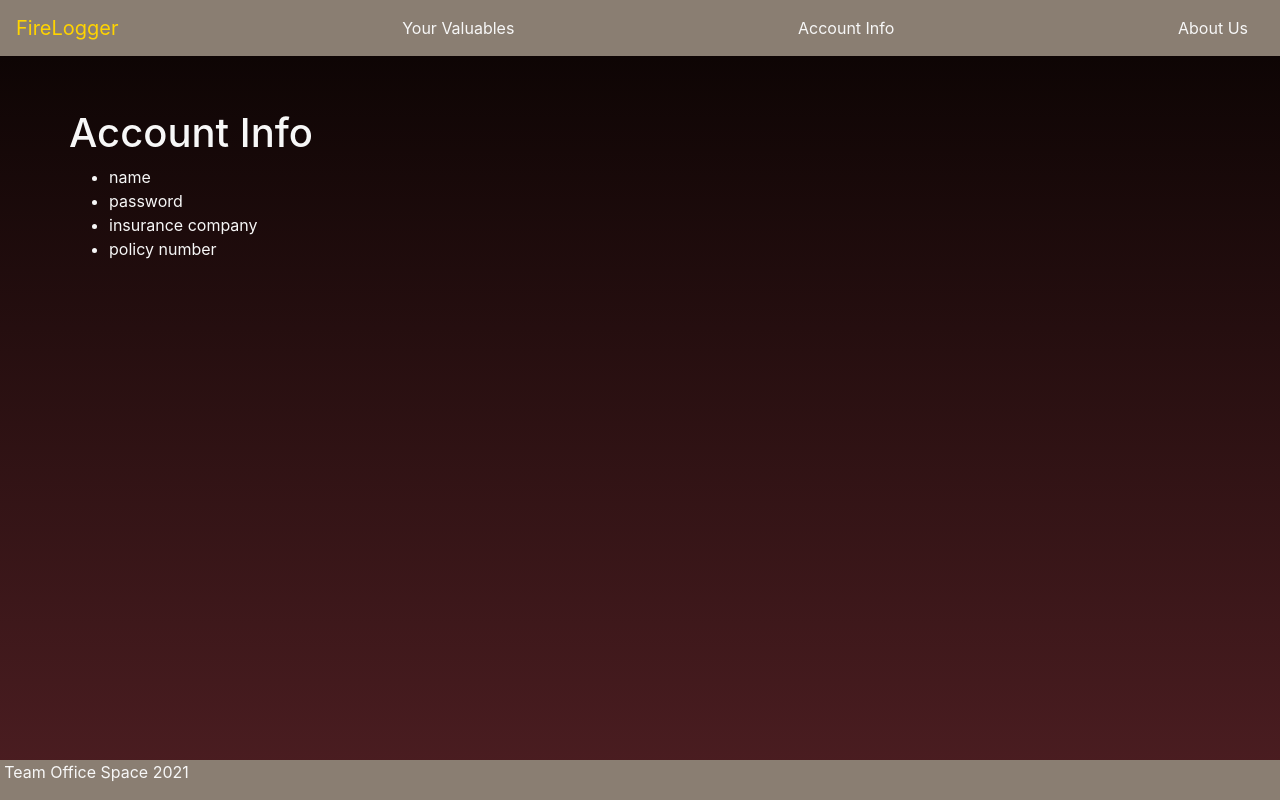
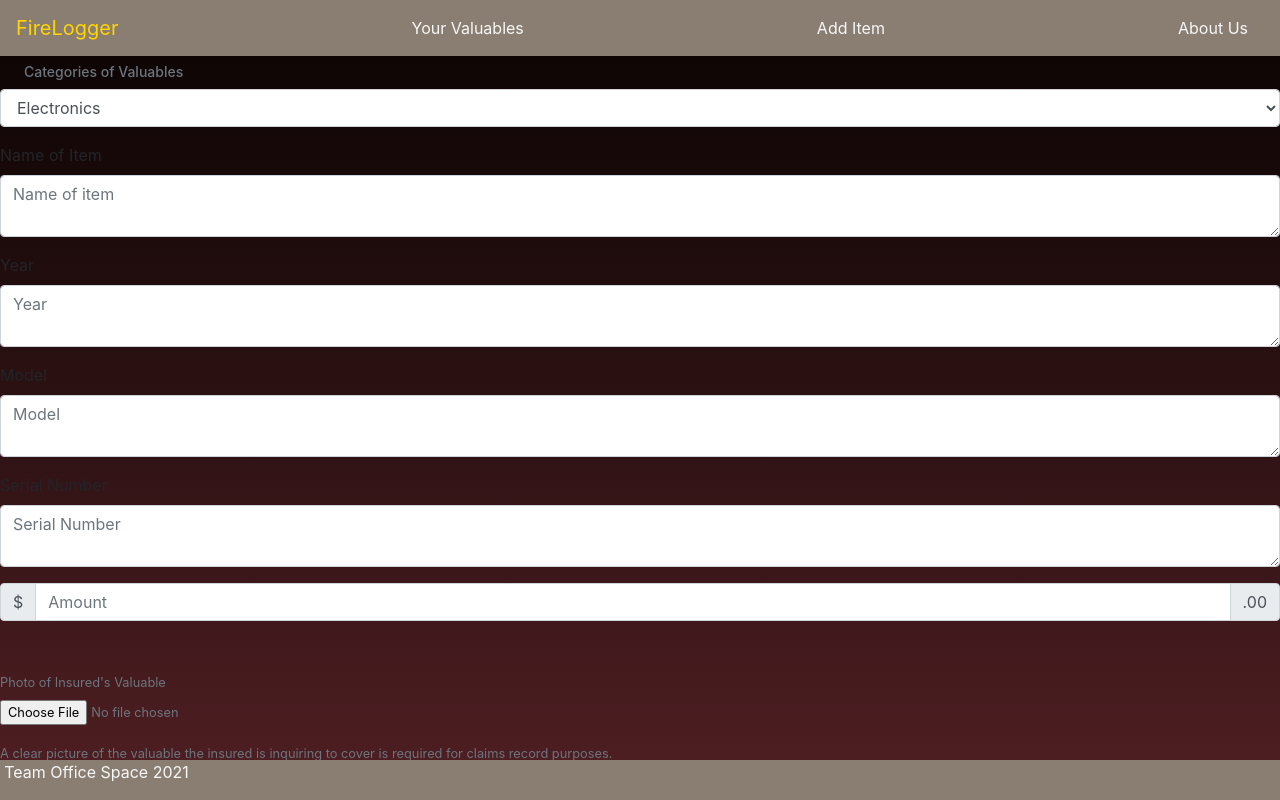
Before and after one commit to davison-robie/fireloggerclient, a React (Create React App) app: page /account in a window 1280 px wide. Shown: the top 800 px of the page. Built offline with nearby package versions, Linux system fonts and the light colour scheme.

Commit message:
started add item component

```diff
--- a/src/components/site/Header.jsx
+++ b/src/components/site/Header.jsx
@@ -4,7 +4,7 @@
 import Home from "./mainDiv/Home";
 import AboutUs from "./mainDiv/AboutUs";
 import ValuablesDisplay from "./mainDiv/valuables/ValuablesDisplay";
-import AccountInfo from "./mainDiv/AccountInfo";
+import AddItem from "./mainDiv/valuables/ItemAdd";
 
 const Header = () => {
     return (
@@ -12,7 +12,7 @@
             <Navbar className="header">
                 <NavbarBrand href="/" className="brand">FireLogger</NavbarBrand>
                 <NavLink><Link to="/yourvaluables" className="inactive">Your Valuables</Link></NavLink>
-                <NavLink><Link to="/account" className="inactive">Account Info</Link></NavLink>
+                <NavLink><Link to="/account" className="inactive">Add Item</Link></NavLink>
                 <NavLink><Link to="/aboutus" className="inactive">About Us</Link></NavLink>
             </Navbar>
             <div>
@@ -20,7 +20,7 @@
                 <Route exact path="/"><Home /></Route>
                     <Route exact path="/aboutus"><AboutUs /></Route>
                     <Route exact path="/yourvaluables"><ValuablesDisplay /></Route>
-                    <Route exact path="/account"><AccountInfo /></Route>
+                    <Route exact path="/account"><AddItem /></Route>
                 </Switch>
             </div>
         </header>
--- a/src/components/site/mainDiv/valuables/ItemAdd.jsx
+++ b/src/components/site/mainDiv/valuables/ItemAdd.jsx
@@ -0,0 +1,110 @@
+import React, {useState, useEffect} from 'react';
+import {Button, Form, FormGroup, Label, Input, FormText, InputGroup, InputGroupAddon,DropdownItem} from 'reactstrap';
+
+const AddValuable = (props) => {
+  const [name, setName] = useState('');
+  const [year, setYear]= useState('');
+  const [model, setModel] = useState('');
+  const [serial_number, setSerial_Number] = useState('');
+  const [photo, setPhoto] = useState('');
+  const [dollar_value, setDollar_Value] = useState('');
+  const [category, setCategory] = useState('');
+
+
+  const handleSubmit = (e) => {
+      e.preventDefault();
+      fetch('http://localhost:3000/valuables/create', {
+          method: 'POST',
+          body: JSON.stringify({valuables: {category: category, name: name, year: year, model: model, serial_number: serial_number, photo: photo, dollar_value: dollar_value}}),
+          headers: new Headers({
+              'Content-Type': 'application/json',
+              'Authorization': props.token
+          })
+      }) .then((res) => res.json())
+      .then((valuablesData) => {
+          console.log(valuablesData);
+          setName('');
+          setYear('');
+          setModel('');
+          setSerial_Number('');
+          setPhoto('');
+          setDollar_Value('');
+          setCategory('');
+          props.addVariable();
+      })
+  }
+
+  return (
+    <Form onSubmit={handleSubmit}>
+        <FormGroup>
+        <DropdownItem header>Categories of Valuables</DropdownItem>
+        <Input type="select" name="select" value={category} onChange={(e) => setCategory(e.target.value)}>
+          <option>Electronics</option>
+          <option>Jewelry</option>
+          <option>Furs</option>
+          <option>Art</option>
+          <option>Antiques</option>
+        </Input>
+      </FormGroup>
+
+      <FormGroup>
+        <Label for="itemName">Name of Item</Label>
+        <Input type="textarea" name="item" id="itemName" placeholder="Name of item" value={name} onChange={(e) => setName(e.target.value)} />
+      </FormGroup>
+
+      <FormGroup>
+        <Label for="year">Year</Label>
+        <Input type="textarea" name="year" id="yearOfItem" placeholder="Year" value={year} onChange={(e) => setYear(e.target.value)} />
+      </FormGroup>
+
+      <FormGroup>
+        <Label for="year">Model</Label>
+        <Input type="textarea" name="model" id="model" placeholder="Model" value={model} onChange={(e) => setModel(e.target.value)} />
+      </FormGroup>
+
+      <FormGroup>
+        <Label for="year">Serial Number</Label>
+        <Input type="textarea" name="serial" id="serial" placeholder="Serial Number" value={serial_number} onChange={(e) => setSerial_Number(e.target.value)}/>
+      </FormGroup>
+
+      <InputGroup>
+        <InputGroupAddon addonType="prepend">$</InputGroupAddon>
+        <Input placeholder="Amount" min={0} max={1000000} type="number" step="1" value={dollar_value} onChange={(e) => setDollar_Value(e.target.value)} />
+        <InputGroupAddon addonType="append">.00</InputGroupAddon>
+      </InputGroup>
+
+<br/>
+<br/>
+      <FormGroup>
+      <FormText color="secondary">
+        <Label for="photoUrl">Photo of Insured's Valuable</Label>
+        <Input type="file" name="photoUrl" id="exampleFile" />
+        <br />
+          A clear picture of the valuable the insured is inquiring to cover is required for claims record purposes.
+        </FormText>
+        <br/>
+        <br/>
+        <Button outline color="warning">Submit</Button>
+      </FormGroup>
+      <br />
+      <br />
+</Form>
+
+  );
+}
+
+export default AddValuable;
+
+
+      /*<FormGroup>
+        <Label for="exampleSelectMulti">Select Multiple</Label>
+        <Input type="select" name="selectMulti" id="exampleSelectMulti" multiple>
+          <option>1</option>
+          <option>2</option>
+          <option>3</option>
+          <option>4</option>
+          <option>5</option>
+        </Input>
+      </FormGroup>
+
+    selection for multiple scroll options*/
```
Also changed, not shown: 1 other file (tests, documents, lock files or other folders).
